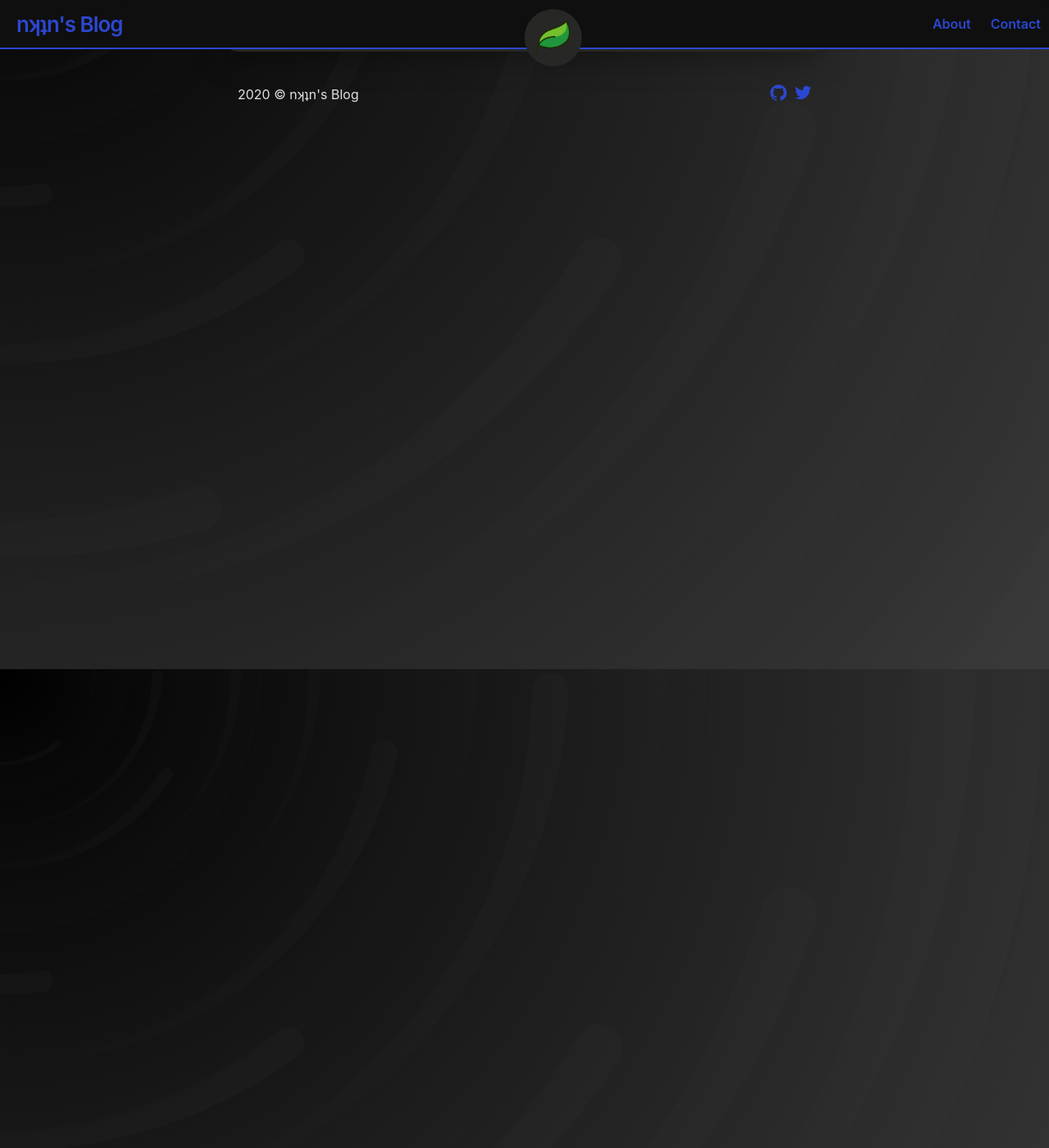
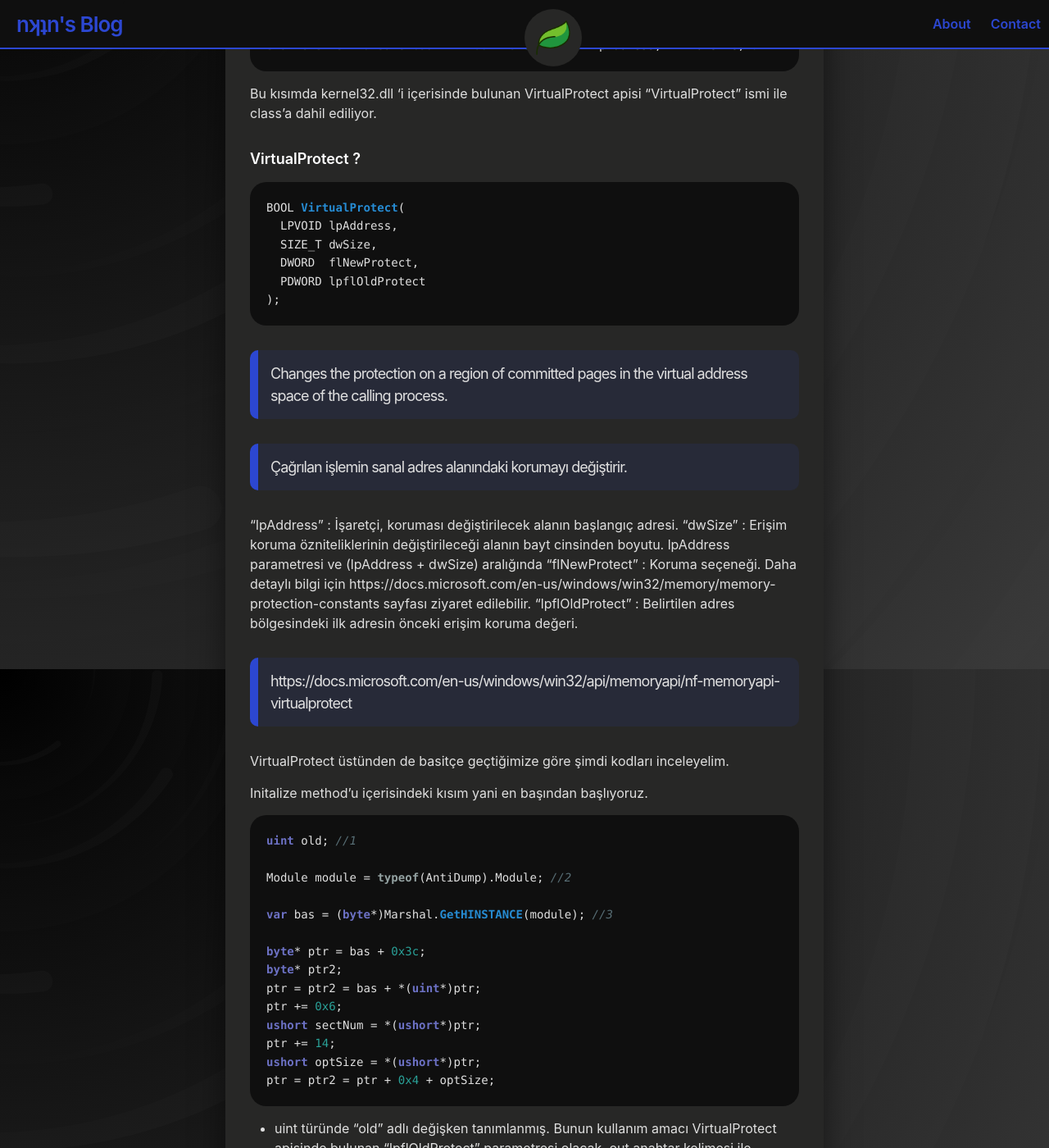
Before and after one commit to Rhotav/rhotav.github.io, a Jekyll site: the page built from _posts/2020-07-03-antidump.md, in a window 1280 px wide and 1400 px high, scrolled down 2064 px. Shown: the whole window at 82% size. Built offline with Jekyll 4.4.1, drawn with Linux system fonts in a browser that asks for light colours; nearby versions of some CDN libraries; a script that is not in the unit is left out; some of the changed text lies outside the part shown.

Commit message:
Update 2020-07-03-antidump.md

```diff
--- a/_posts/2020-07-03-antidump.md
+++ b/_posts/2020-07-03-antidump.md
@@ -30,10 +30,10 @@ ConfuserEx korumasının AntiDump'ının çalışma prensibini inceleyebilmek i
 > https://github.com/yck1509/ConfuserEx/blob/master/Confuser.Runtime/AntiDump.cs
 
  Şundan da bahsetmeliyim ki ConfuserEx, Runtime çalışabilen korumalardan oluşuyor. Yani AntiTamper, AntiDebugger, AntiDump gibi korumalar için Runtime şekilde çalışabilecek korumalar üretiyor ve daha sonrasında seçilen .NET dosyanın içine bunu enjekte edip Rename işlemine sokuyor.
- Örneğin linkini yukarda verdiğim AntiDump.cs dosyası Runtime çalışabilen bir kod parçası.
+ Örneğin linkini yukarda verdiğim AntiDump.cs dosyası Runtime çalışan (.NET Kütüphaneleri dışında farklı bir kütüphaneye ihtiyaç duymuyor(DLL) ) bir kod parçası.
  > https://github.com/yck1509/ConfuserEx/blob/master/Confuser.Protections/AntiDumpProtection.cs
 
- Bu kısımda gördüğümüz kısım, Runtime çalışabilen class'ı içerisine enjekte eden kısım :
+ Bu kısımda gördüğümüz kısım, Runtime çalışan class'ı içerisine enjekte eden kısım :
 {% highlight csharp %}
  protected override void Execute(ConfuserContext context, ProtectionParameters parameters) {
 			TypeDef rtType = context.Registry.GetService<IRuntimeService>().GetRuntimeType("Confuser.Runtime.AntiDump");
@@ -52,3 +52,57 @@ ConfuserEx korumasının AntiDump'ının çalışma prensibini inceleyebilmek i
 				name.MarkHelper(member, marker, (Protection)Parent);
 }
 {% endhighlight %}
+
+Runtime çalışan class'ın DLL Import kısmına bakalım.
+
+{% highlight csharp %}
+[DllImport("kernel32.dll")]
+static extern unsafe bool VirtualProtect(byte* lpAddress, int dwSize, uint flNewProtect, out uint lpflOldProtect);
+{% endhighlight %}
+Bu kısımda kernel32.dll 'i içerisinde bulunan VirtualProtect apisi "VirtualProtect" ismi ile class'a dahil ediliyor.
+##### VirtualProtect ?
+{% highlight cpp %}
+BOOL VirtualProtect(
+  LPVOID lpAddress,
+  SIZE_T dwSize,
+  DWORD  flNewProtect,
+  PDWORD lpflOldProtect
+);
+{% endhighlight %}
+
+> Changes the protection on a region of committed pages in the virtual address space of the calling process.
+
+> Çağrılan işlemin sanal adres alanındaki korumayı değiştirir.
+
+"lpAddress" : İşaretçi, koruması değiştirilecek alanın başlangıç adresi.
+"dwSize" : Erişim koruma özniteliklerinin değiştirileceği alanın bayt cinsinden boyutu. lpAddress parametresi ve (lpAddress + dwSize) aralığında
+"flNewProtect" : Koruma seçeneği. Daha detaylı bilgi için https://docs.microsoft.com/en-us/windows/win32/memory/memory-protection-constants sayfası ziyaret edilebilir.
+"lpflOldProtect" : Belirtilen adres bölgesindeki ilk adresin önceki erişim koruma değeri.
+
+> https://docs.microsoft.com/en-us/windows/win32/api/memoryapi/nf-memoryapi-virtualprotect
+
+
+VirtualProtect üstünden de basitçe geçtiğimize göre şimdi kodları inceleyelim.
+
+Initalize method'u içerisindeki kısım yani en başından başlıyoruz.
+
+{% highlight csharp %}
+uint old; //1
+Module module = typeof(AntiDump).Module; //2
+var bas = (byte*)Marshal.GetHINSTANCE(module); //3
+byte* ptr = bas + 0x3c;
+byte* ptr2;
+ptr = ptr2 = bas + *(uint*)ptr;
+ptr += 0x6;
+ushort sectNum = *(ushort*)ptr;
+ptr += 14;
+ushort optSize = *(ushort*)ptr;
+ptr = ptr2 = ptr + 0x4 + optSize;
+{% endhighlight %}
+
+- uint türünde "old" adlı değişken tanımlanmış. Bunun kullanım amacı VirtualProtect apisinde bulunan "lpflOldProtect" parametresi olacak. out anahtar kelimesi ile parametre gönderilecek.
+- "module" değişkenine yüklenen modül aslında programın kendisi. Program runtime şekilde çalıştığından bu şekilde yazılmış
+- "bas" adlı değişken, programın memory'deki başlangıç yerini yani MZ Header başlangıç adresini tutuyor. Bunu göstermek istiyorum.
+> Örnek bir proje oluşturuyorum Visual Studio'dan ve ConfuserEx'den sadece AntiDump korumasını içerisine enjekte ediyorum. Output olarak "Confused" klasörünün içerisindeki dosyayı dnSpy üzerinde açıp .cctor kısmına gidiyoruz. (Neden buraya gidiyoruz diyecek olursanız Inject Phase kısmında bunu .cctor'a enjekte ettiğini göreceksiniz.)
+![Screenshot_1](https://user-images.githubusercontent.com/54905232/86460687-7e67cb00-bd31-11ea-9813-6b931b302002.png)
+dnSpy üzerinde açtıktan sonra GetHISTANCE fonksiyonunun çalışmasından hemen sonra olan satıra breakpoint koyuyoruz ve programı yine dnSpy üzerinde debugluyoruz.
```
